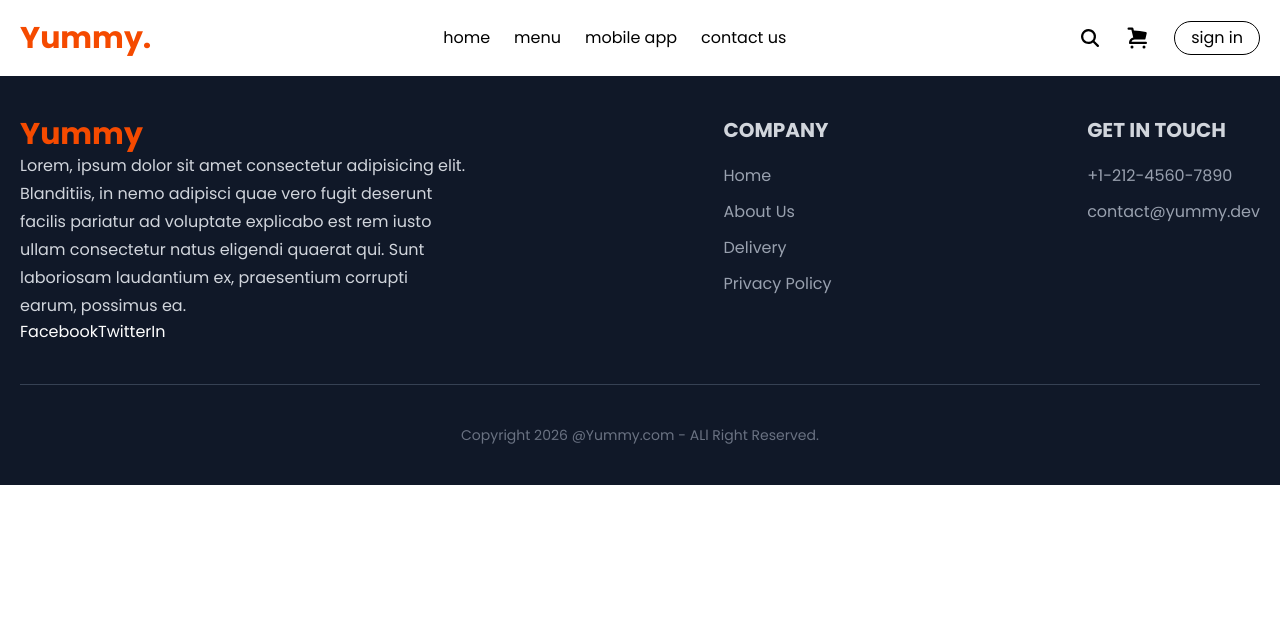
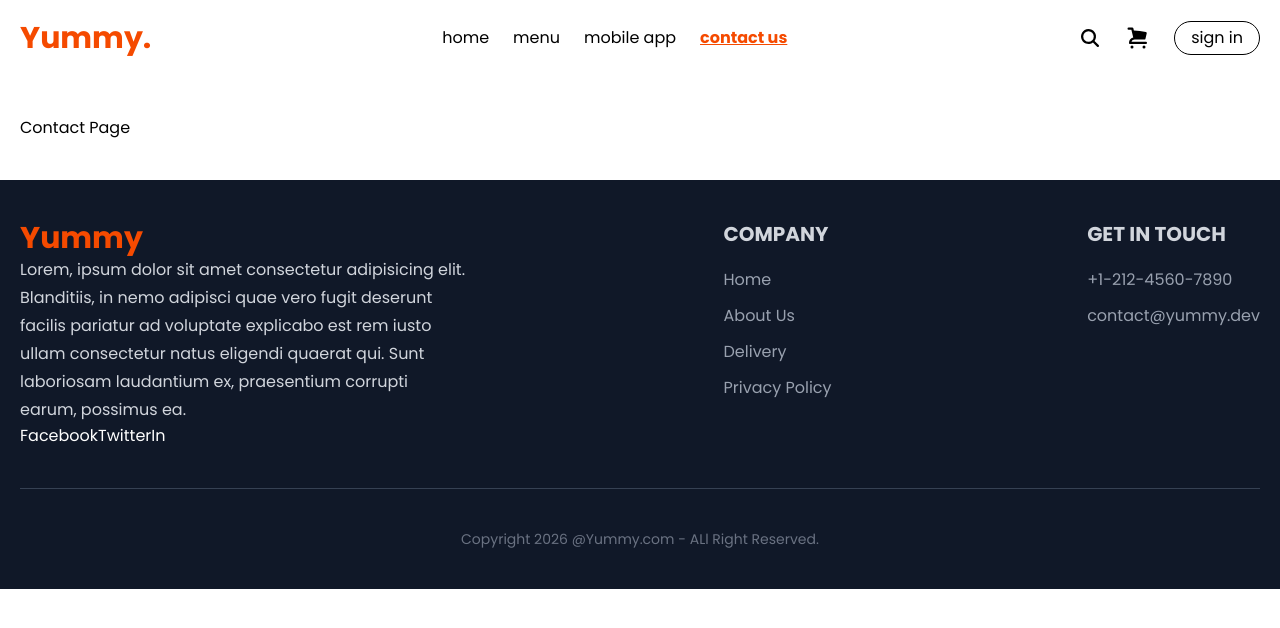
Before and after one commit to shahidweb/yummyApp, a React (Vite) app in the folder react/: page /contact in a window 1280 px wide. Shown: the top 628 px of the page. Built offline with nearby package versions, Linux system fonts and the light colour scheme; no server answers.

Commit message:
RE12-add Contact and Menu pages; update routing paths in AppRoutes and routePaths

```diff
--- /dev/null
+++ b/react/src/Pages/Contact.tsx
@@ -0,0 +1,10 @@
+
+function Contact() {
+  return (
+    <div className="max-w-7xl mx-auto py-10 px-5">
+      Contact Page
+    </div>
+  )
+}
+
+export default Contact
--- /dev/null
+++ b/react/src/Pages/Menu.tsx
@@ -0,0 +1,11 @@
+import Products from '../components/UI/products/Products'
+
+function Menu() {
+  return (
+    <div className="max-w-7xl mx-auto py-10 px-5">
+      <Products />
+    </div>
+  )
+}
+
+export default Menu
--- a/react/src/components/layout/Header.tsx
+++ b/react/src/components/layout/Header.tsx
@@ -16,7 +16,7 @@ function Header() {
     { id: 1, name: "home", path: "/" },
     { id: 2, name: "menu", path: "/menu" },
     { id: 3, name: "mobile app", path: "/app" },
-    { id: 4, name: "contact us", path: "/contact-us" },
+    { id: 4, name: "contact us", path: "/contact" },
   ];
 
   return (
--- a/react/src/router/AppRoutes.tsx
+++ b/react/src/router/AppRoutes.tsx
@@ -3,7 +3,9 @@ import Cart from '../Pages/Cart'
 import Home from '../Pages/Home'
 import { ROUTES } from './routePaths'
 import Order from '../Pages/Order'
-import MyOrder from '../Pages/myOrder'
+import MyOrder from '../Pages/MyOrder'
+import Menu from '../Pages/Menu'
+import Contact from '../Pages/Contact'
 
 function AppRoutes() {
     return (
@@ -12,6 +14,8 @@ function AppRoutes() {
             <Route path={ROUTES.CART} element={<Cart />} />
             <Route path={ROUTES.ORDER} element={<Order />} />
             <Route path={ROUTES.MYORDER} element={<MyOrder />} />
+            <Route path={ROUTES.MENU} element={<Menu />} />
+            <Route path={ROUTES.CONTACT} element={<Contact />} />
         </Routes>
     )
 }
--- a/react/src/router/routePaths.ts
+++ b/react/src/router/routePaths.ts
@@ -2,5 +2,7 @@ export const ROUTES = {
   HOME: "/",
   CART: "/cart",
   ORDER:"/order",
-  MYORDER:"/myorder"
+  MYORDER:"/myorder",
+  MENU:"/menu",
+  CONTACT:"/contact"
 } as const;
```
